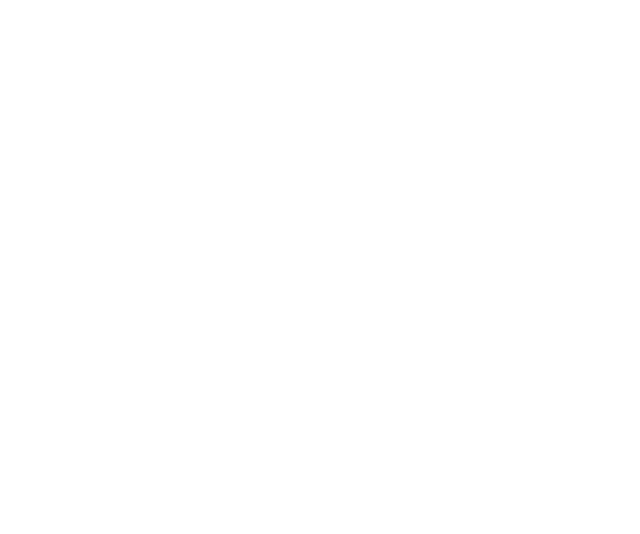
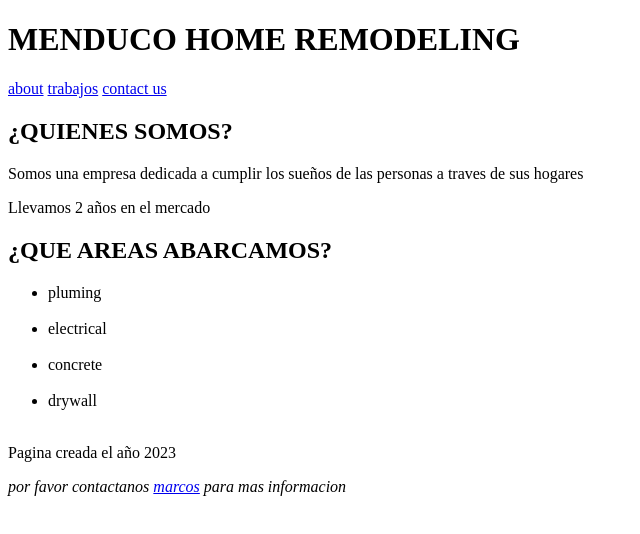
Before and after one commit to MarcosYaquine/First-HTML, a plain HTML site: page index.html in a window 1280 px wide. Shown: the whole page, without its empty margins (0-640 px from the left). Drawn offline with Linux system fonts and the light colour scheme.

Commit message:
info add

```diff
--- a/index.html
+++ b/index.html
@@ -6,6 +6,37 @@
     <title>prototype</title>
 </head>
 <body>
+    <header class="info">
+        <h1>MENDUCO HOME REMODELING</h1>
+         <nav>
+            <a href="about">about</a>
+            <a href="trabajos">trabajos</a>
+            <a href="contact us">contact us</a>
+         </nav>
+    </header>
 
+    <article class="master.class">
+
+        <section class="personal-info">
+            <h2>¿QUIENES SOMOS?</h2>
+              <p>Somos una empresa dedicada a cumplir los sueños de las personas a traves de sus hogares</p>
+              <p>Llevamos 2 años en el mercado</p>
+        </section>
+        <section class="areas">
+            <h2>¿QUE AREAS ABARCAMOS?</h2>
+           <ul>
+            <li>pluming</li><br>
+            <li>electrical</li><br>
+            <li>concrete</li><br>
+            <li>drywall</li><br>
+           </ul>
+        </section>
+
+    </article>
+
+    <footer>
+        <p>Pagina creada el año <time datetime="2023-27-11"> 2023 </time></p>
+        <address>por favor contactanos <a href="marcos.yaquine94@gmail.com"> marcos</a> para mas informacion</address>
+    </footer>
 </body>
 </html>
```
